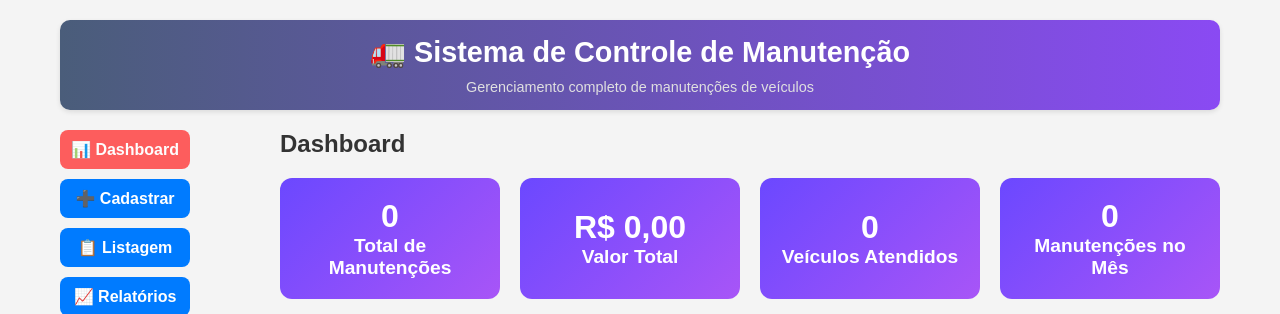
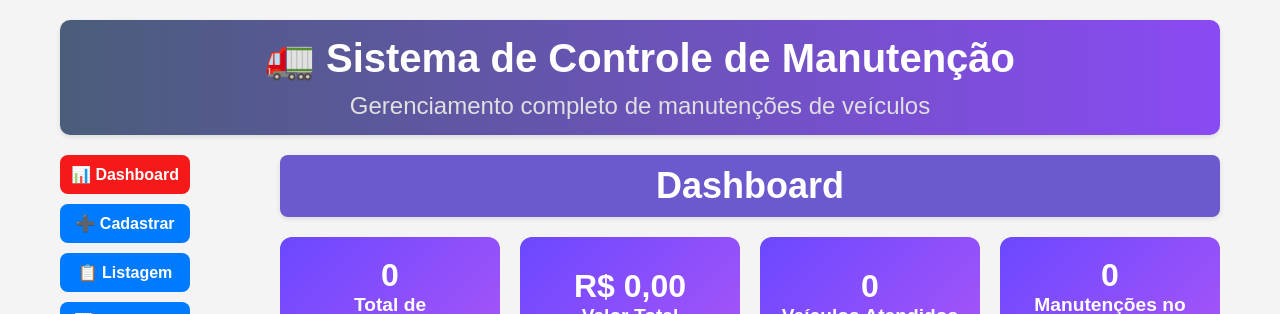
Before and after one commit to LeandroFerraz31/sistem-manutencao, a Flask app: template templates/index.html in a window 1280 px wide. Shown: the top 314 px of the page. Run offline with Flask 3, Linux system fonts and the light colour scheme; the template is opened without the code that fills it, so the values that code supplies are empty; some libraries are stand-ins or nearby versions.

Commit message:
ajustes da colinha colocado filtro, e ajustado a formatação do texto e modigicação dos icons

```diff
--- a/static/main.js
+++ b/static/main.js
@@ -112,8 +112,8 @@ document.addEventListener('DOMContentLoaded', () => {
                     {
                         label: 'Valor Gasto (R$)',
                         data: [valorDia, valorSemana, valorMes],
-                        backgroundColor: 'rgba(255, 99, 132, 0.5)',
-                        borderColor: 'rgba(255, 99, 132, 1)',
+                        backgroundColor: 'rgba(240, 53, 53, 0.67)',
+                        borderColor: 'rgb(202, 16, 3)',
                         borderWidth: 1
                     }
                 ]
@@ -126,21 +126,20 @@ document.addEventListener('DOMContentLoaded', () => {
         });
     }
 
+   // Atualização da função atualizarColinha com melhorias solicitadas
 function atualizarColinha() {
     colinhaContent.innerHTML = '';
     manutencoes.forEach(manutencao => {
-        const entryText = `
-            Placa: ${manutencao.placa}
+        const entryText = `Placa: ${manutencao.placa}
 Motorista: ${manutencao.motorista} - Tipo: ${manutencao.tipo}
 Valor total: R$ ${Number(manutencao.valor || 0).toFixed(2)}
 CHAVE PIX: ${manutencao.pix || 'N/A'} ${manutencao.favorecido || ''}
 OC: ${manutencao.oc || 'N/A'}
 Local: ${manutencao.local}
-            Defeito: ${manutencao.defeito}
-        `.trim();
-        const escapedText = entryText.replace(/'/g, "\\'").replace(/\n/g, '\\n');
+Defeito: ${manutencao.defeito}`.trim().replace(/"/g, '&quot;');
+
         const entry = `
-            <div style="border: 1px solid #ddd; padding: 10px; margin-bottom: 10px; border-radius: 5px; position: relative;">
+            <div style="border: 1px solid #ddd; padding: 10px; text-align: left; margin-bottom: 10px; border-radius: 5px; position: relative;">
                 <div>
                     <p><strong>Placa:</strong> ${manutencao.placa}</p>
                     <p><strong>Motorista:</strong> ${manutencao.motorista} - <strong>Tipo:</strong> ${manutencao.tipo}</p>
@@ -150,15 +149,50 @@ document.addEventListener('DOMContentLoaded', () => {
                     <p><strong>Local:</strong> ${manutencao.local}</p>
                     <p><strong>Defeito:</strong> ${manutencao.defeito}</p>
                 </div>
-                <button style="position: absolute; top: 5px; right: 5px; background-color: #f0f0f0; border: 1px solid #ccc; border-radius: 3px; padding: 2px 6px; cursor: pointer;" onclick="copiarColinha('${escapedText}', this)">📋</button>
+                <button class="botao-copiar" data-texto="${entryText}" style="position: absolute; top: 5px; right: 5px; background-color: #f0f0f0; border: 1px solid #ccc; border-radius: 3px; padding: 2px 6px; cursor: pointer;">📋</button>
             </div>
         `;
-        colinhaContent.innerHTML += entry;
+
+        colinhaContent.innerHTML = entry + colinhaContent.innerHTML;
     });
+
     if (manutencoes.length === 0) {
         colinhaContent.innerHTML = '<p>Aqui aparecerão as informações salvas...</p>';
     }
 }
+
+// Delegação para copiar texto da colinha
+
+document.addEventListener('click', function (e) {
+    if (e.target.classList.contains('botao-copiar')) {
+        const texto = e.target.getAttribute('data-texto');
+        navigator.clipboard.writeText(texto).then(() => {
+            e.target.textContent = '✅';
+            setTimeout(() => {
+                e.target.textContent = '📋';
+            }, 2000);
+        }).catch(err => {
+            console.error('Erro ao copiar:', err);
+            alert('Erro ao copiar o texto.');
+        });
+    }
+});
+
+// Filtro da colinha
+const filtroInput = document.getElementById('filtro-colinha');
+if (filtroInput) {
+    filtroInput.addEventListener('input', function () {
+        const termo = this.value.toLowerCase();
+        const blocos = colinhaContent.querySelectorAll('div');
+        blocos.forEach(bloco => {
+            const texto = bloco.innerText.toLowerCase();
+            bloco.style.display = texto.includes(termo) ? 'block' : 'none';
+        });
+    });
+}
+
+
+
     function atualizarTabela() {
         tabelaManutencoes.innerHTML = '';
         manutencoes.forEach((manutencao, index) => {
--- a/static/styles.css
+++ b/static/styles.css
@@ -29,13 +29,13 @@ header {
 }
 
 header h1 {
-    font-size: 1.8em;
+    font-size: 2.5em;
     font-weight: bold;
     color: #fff;
 }
 
 header p {
-    font-size: 0.9em;
+    font-size: 1.5em;
     color: #e0e0e0;
 }
 
@@ -69,7 +69,7 @@ header p {
 }
 
 .sidebar ul li a[href="#dashboard"] {
-    background-color: #ff4d4d;
+    background-color: #f70202;
 }
 
 .sidebar ul li a[href="#cadastrar"],
@@ -96,12 +96,24 @@ main {
 .section.active {
     display: block;
 }
+.title {
+    display: flex;
+    justify-content: center; /* Centraliza horizontalmente */
+    align-items: center;     /* Centraliza verticalmente */
+    font-size: 1.5em;
+    margin-bottom: 20px;
+    color: #ffffff;
+    background-color: slateblue;
+    padding: 10px;
+    border-radius: 8px;
+    box-shadow: 0 2px 5px rgba(0, 0, 0, 0.1);
+}
 
-h2 {
+/* h2 {
     font-size: 1.5em;
     margin-bottom: 20px;
     color: #333;
-}
+} */
 
 .dashboard-grid {
     display: grid;
--- a/templates/index.html
+++ b/templates/index.html
@@ -1,5 +1,6 @@
 <!DOCTYPE html>
 <html lang="pt-br">
+
 <head>
     <meta charset="UTF-8">
     <meta name="viewport" content="width=device-width, initial-scale=1.0">
@@ -9,6 +10,7 @@
     <script src="https://cdnjs.cloudflare.com/ajax/libs/xlsx/0.18.5/xlsx.full.min.js"></script>
     <script src="https://cdn.jsdelivr.net/npm/chart.js"></script>
 </head>
+
 <body>
     <div class="container">
         <header>
@@ -29,7 +31,9 @@
 
             <main>
                 <div id="dashboard" class="section">
-                    <h2>Dashboard</h2>
+                    <div class="title">
+                        <h2>Dashboard</h2>
+                    </div>
                     <div class="dashboard-grid">
                         <div class="card">
                             <p id="total-manutencoes">0</p>
@@ -39,7 +43,7 @@
                             <p id="valor-total">R$ 0,00</p>
                             <h3>Valor Total</h3>
                         </div>
-                        <div class="card" >
+                        <div class="card">
                             <p id="veiculos-atendidos">0</p>
                             <h3>Veículos Atendidos</h3>
                         </div>
@@ -168,10 +172,13 @@
 
                 <div id="colinha" class="section">
                     <h2>Colinha</h2>
+                    <input type="text" id="filtro-colinha" placeholder="🔍 Filtrar por placa, motorista, tipo..."
+                        style="width: 100%; padding: 10px; margin-bottom: 10px; border-radius: 5px; border: 1px solid #ccc;">
                     <div id="colinha-content">
                         <p>Aqui aparecerão as informações salvas...</p>
                     </div>
                 </div>
+
             </main>
         </div>
 
@@ -244,4 +251,5 @@
     </div>
     <script src="../static/main.js"></script>
 </body>
+
 </html>
```
Lines whose indentation alone changed are shown as unchanged.
